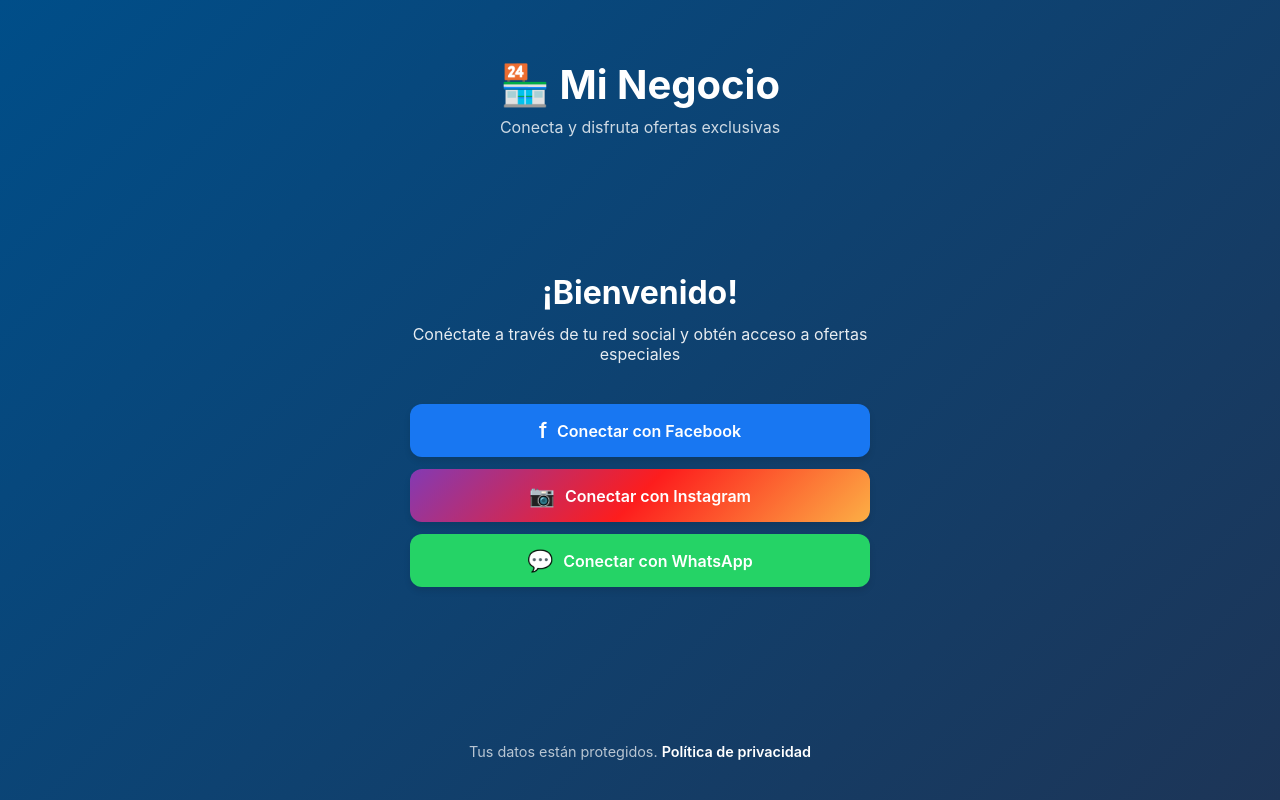
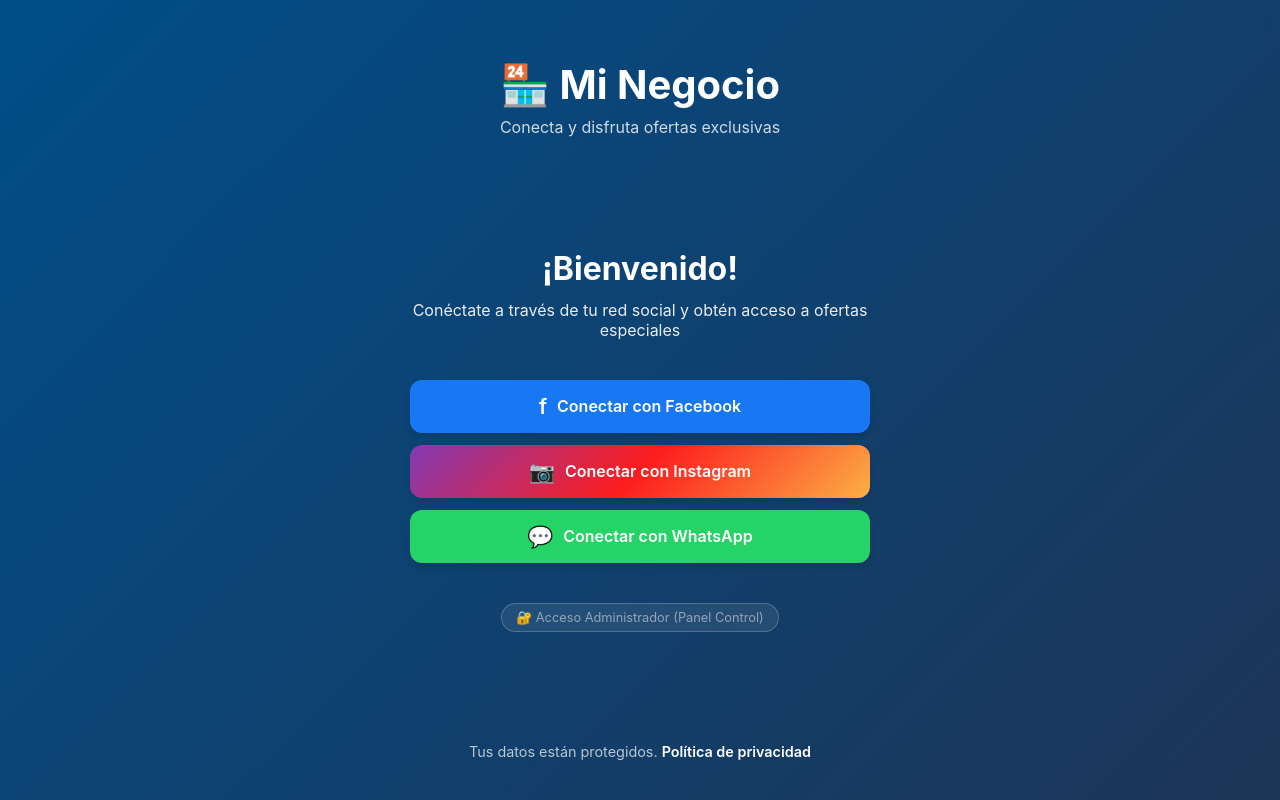
Before and after one commit to ottogudens/marketinmk, a React (Vite) app in the folder frontend/: page / in a window 1280 px wide. Built offline with nearby package versions, Linux system fonts and the light colour scheme; no server answers.

Commit message:
feat: add interactive Admin Quick Login modal/button on SplashPage to easily authenticate and access /admin/dashboard

```diff
--- a/frontend/src/pages/SplashPage.jsx
+++ b/frontend/src/pages/SplashPage.jsx
@@ -90,6 +90,45 @@ const SplashPage = () => {
         </div>
 
         {isLoading && <div className="loading">Cargando...</div>}
+
+        {/* Demo / Admin Quick Login Link */}
+        <div style={{ marginTop: '20px', textAlign: 'center' }}>
+          <button
+            style={{
+              background: 'rgba(255,255,255,0.08)',
+              border: '1px solid rgba(255,255,255,0.2)',
+              color: '#94a3b8',
+              fontSize: '0.8rem',
+              padding: '6px 14px',
+              borderRadius: '20px',
+              cursor: 'pointer'
+            }}
+            onClick={() => {
+              const username = prompt('Usuario Administrador:', 'admin');
+              const password = prompt('Contraseña Administrador:', 'Admin1234!');
+              if (username && password) {
+                // Autenticar contra token API de Django
+                fetch(`${import.meta.env.VITE_API_URL || '/api'}/token-auth/`, {
+                  method: 'POST',
+                  headers: { 'Content-Type': 'application/json' },
+                  body: JSON.stringify({ username, password })
+                })
+                .then(res => res.json())
+                .then(data => {
+                  if (data.token) {
+                    localStorage.setItem('authToken', data.token);
+                    navigate('/admin/dashboard');
+                  } else {
+                    alert('Credenciales incorrectas');
+                  }
+                })
+                .catch(() => alert('Error de conexión al servidor de autenticación'));
+              }
+            }}
+          >
+            🔐 Acceso Administrador (Panel Control)
+          </button>
+        </div>
       </main>
 
       {/* Footer con info */}
```
